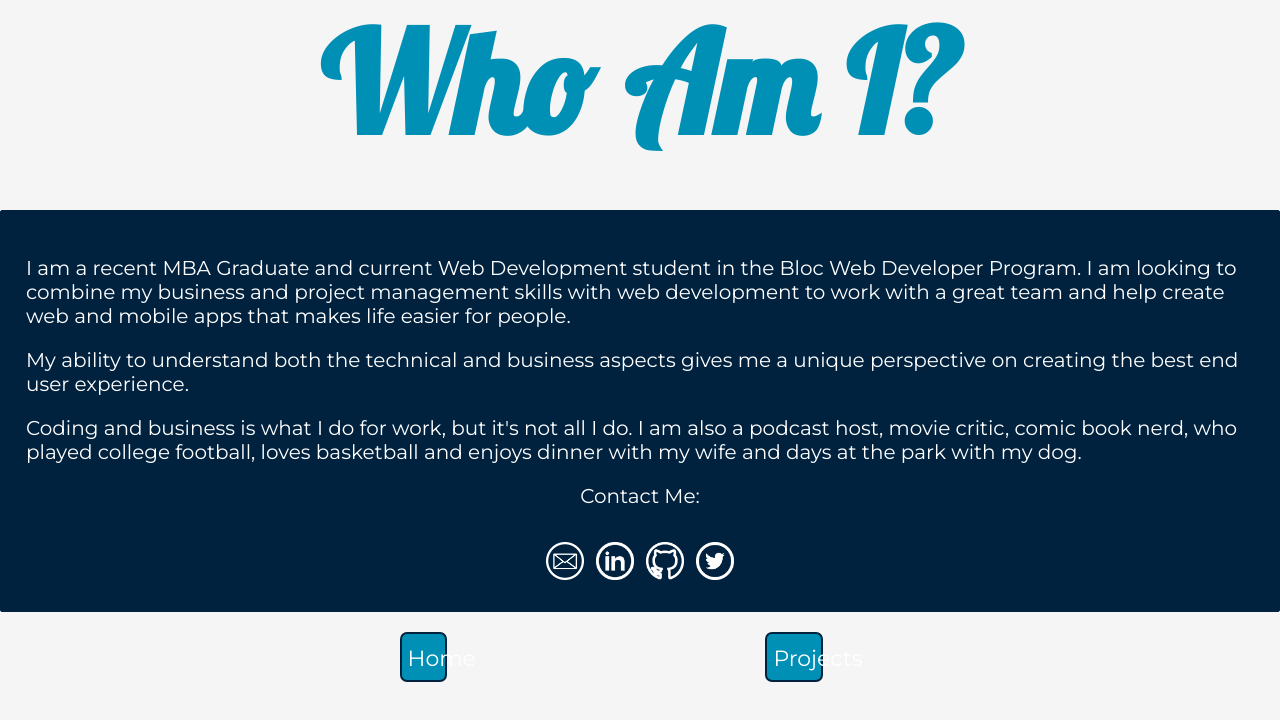
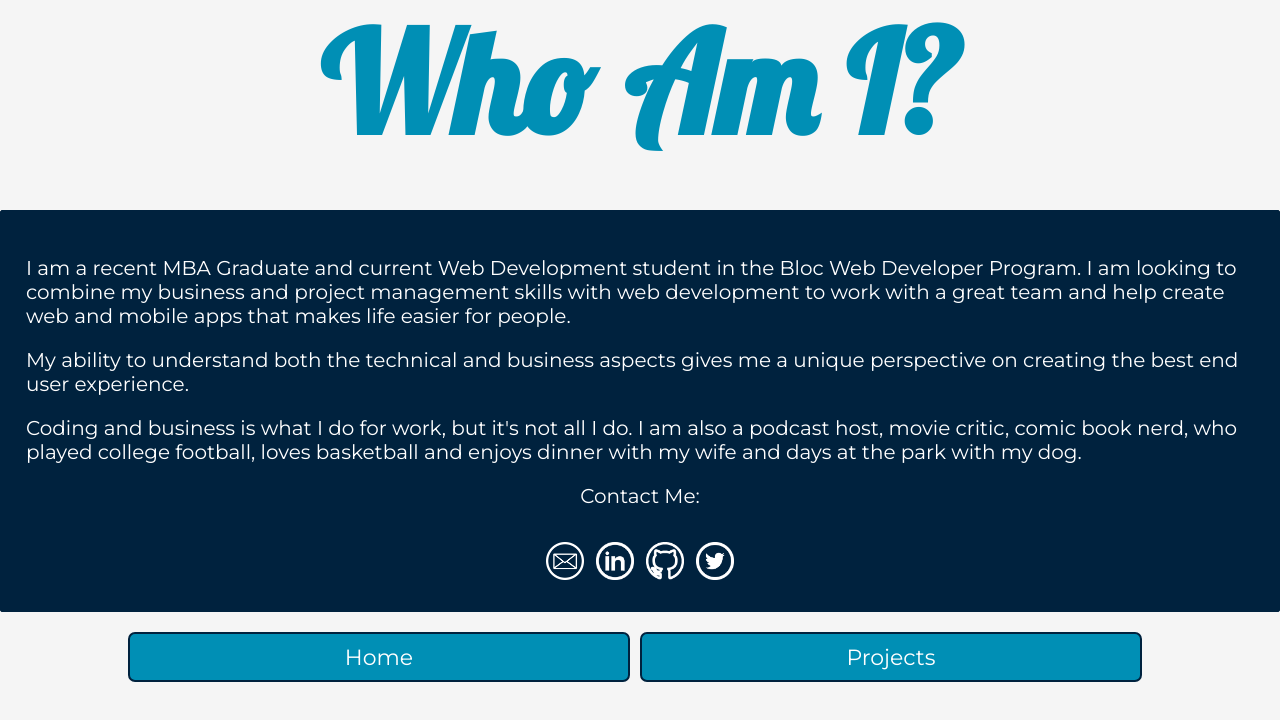
Before and after one commit to ThatCoolBlackNerd/My_Portfolio, a React (Create React App) app: page /AboutMe in a window 1280 px wide. Shown: the top 720 px of the page. Built offline with nearby package versions, Linux system fonts and the light colour scheme.

Commit message:
Final React Update

```diff
--- a/src/AboutMe/AboutMe.css
+++ b/src/AboutMe/AboutMe.css
@@ -89,5 +89,6 @@
 
  .button:hover {
      background: #00223e;
+     color: white;
      border: 2px solid #008fb5;
  }
--- a/src/AboutMe/AboutMe.js
+++ b/src/AboutMe/AboutMe.js
@@ -40,15 +40,11 @@ class AboutMe extends Component {
                         </div>
                 </div>
                 <div class="buttonClass">
-                <Link to="/">
-                    <button class="button home">
+                <Link to="/" className='button'>
                         Home
-                    </button>
                 </Link>
-                <Link to="/Projects">
-                    <button class="button projects">
+                <Link to="/Projects" className='button'>
                         Projects
-                    </button>
                 </Link>
                 </div>
             </div>
--- a/src/Home/Home.js
+++ b/src/Home/Home.js
@@ -10,15 +10,11 @@ class Home extends Component {
                <h1 className="title">Hello!!</h1>
                <h2 className="headline">I'm Brandon. I am a Fullstack Developer & Project Manager</h2>
                     <div className="buttonClass">
-                        <Link to='/AboutMe'>
-                            <button className="button">
+                        <Link to='/AboutMe' className='button'>
                             About Me
-                            </button>
                         </Link>
-                        <Link to='/Projects'>
-                            <button className="button">
+                        <Link to='/Projects' className='button'>
                                 Projects
-                            </button>
                         </Link>
                     </div>
             </div>
--- a/src/Projects/ProjectsList.js
+++ b/src/Projects/ProjectsList.js
@@ -23,15 +23,11 @@ class ProjectsList extends Component {
                         />
                     </div>)}
                     <div className="buttonClass">
-                        <Link to='/'>
-                            <button className='button'>
+                        <Link to='/' className='button'>
                                 Home
-                            </button>
                         </Link>
-                        <Link to='/AboutMe'>
-                            <button className='button'>
+                        <Link to='/AboutMe' className='button'>
                                 About Me
-                            </button>
                         </Link>
                     </div>
             </div>
```
